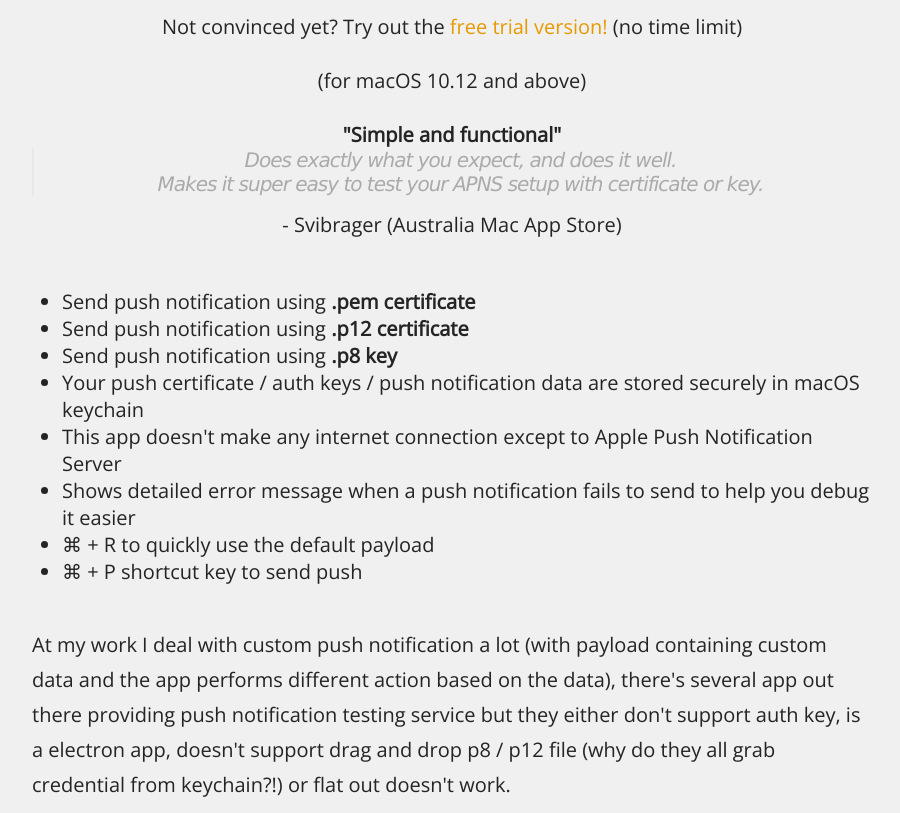
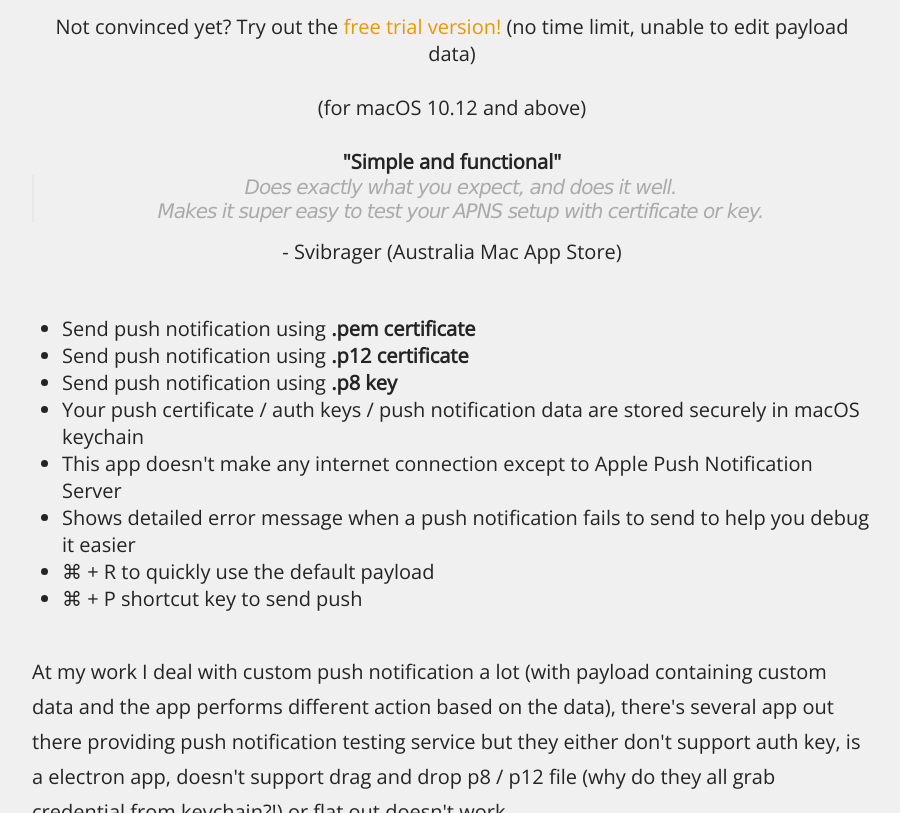
Before and after one commit to cupnoodle/pusheverapp, a plain HTML site: page index.html in a window 1280 px wide. Shown: the part 2419-3232 px from the top of the page, without its empty margins (188-1088 px from the left). Drawn offline with nearby package versions, Linux system fonts and the light colour scheme; a script that the page names is missing.

Commit message:
updated trial link

```diff
--- a/index.html
+++ b/index.html
@@ -49,7 +49,7 @@
     <div class="action">
       <a href="https://itunes.apple.com/us/app/pushever/id1455738387?ls=1&mt=12" target="_blank"><img srcset="masblack.png 1x, masblack@2x.png 2x" src="masblack.png"alt="Mac App Store download" /></a>
       <br><br>
-      <span>Not convinced yet? Try out the <a href="https://github.com/cupnoodle/pusheverapp/releases/download/1.0t/Pushever.Trial.zip">free trial version!</a> (no time limit)</span>
+      <span>Not convinced yet? Try out the <a href="https://github.com/cupnoodle/pusheverapp/releases/download/2.0t/PusheverTrial.app.zip">free trial version!</a> (no time limit, unable to edit payload data)</span>
       <br><br>
       <span>(for macOS 10.12 and above)</span>
       <br><br>
```
